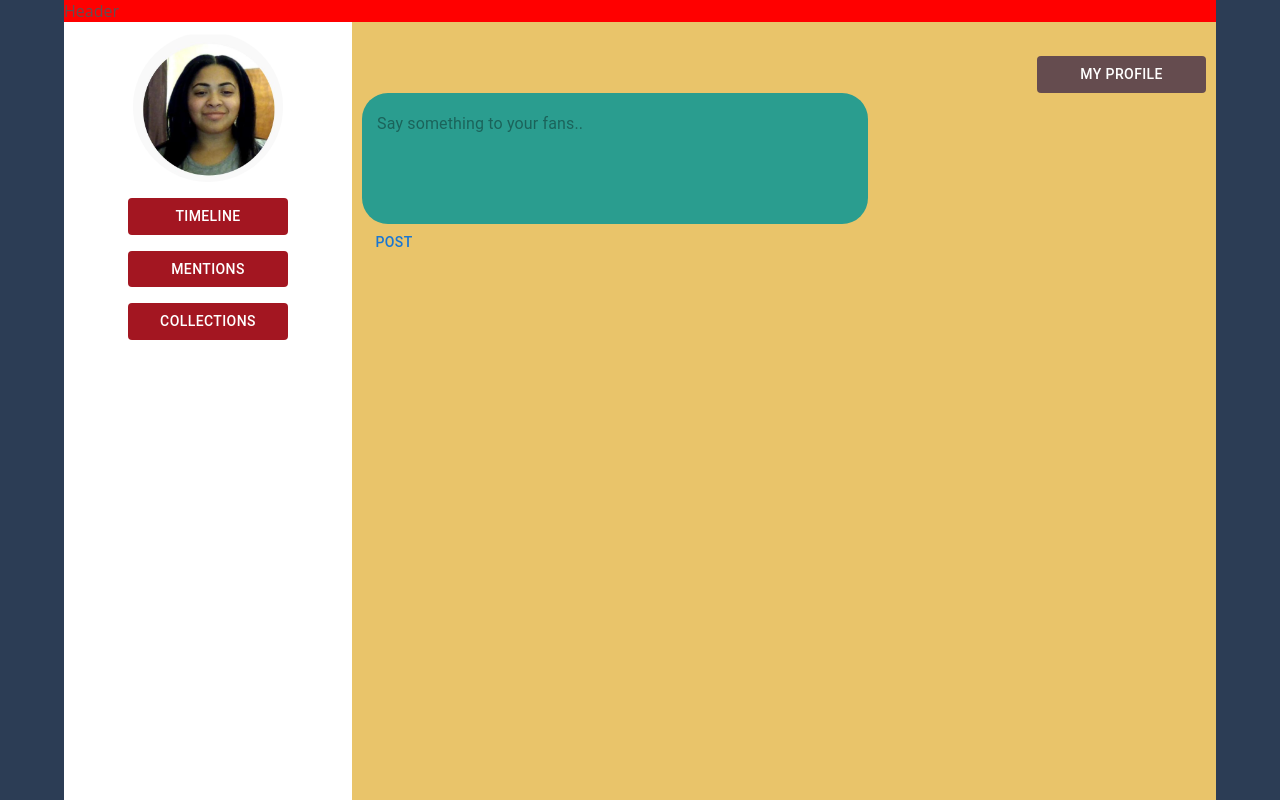
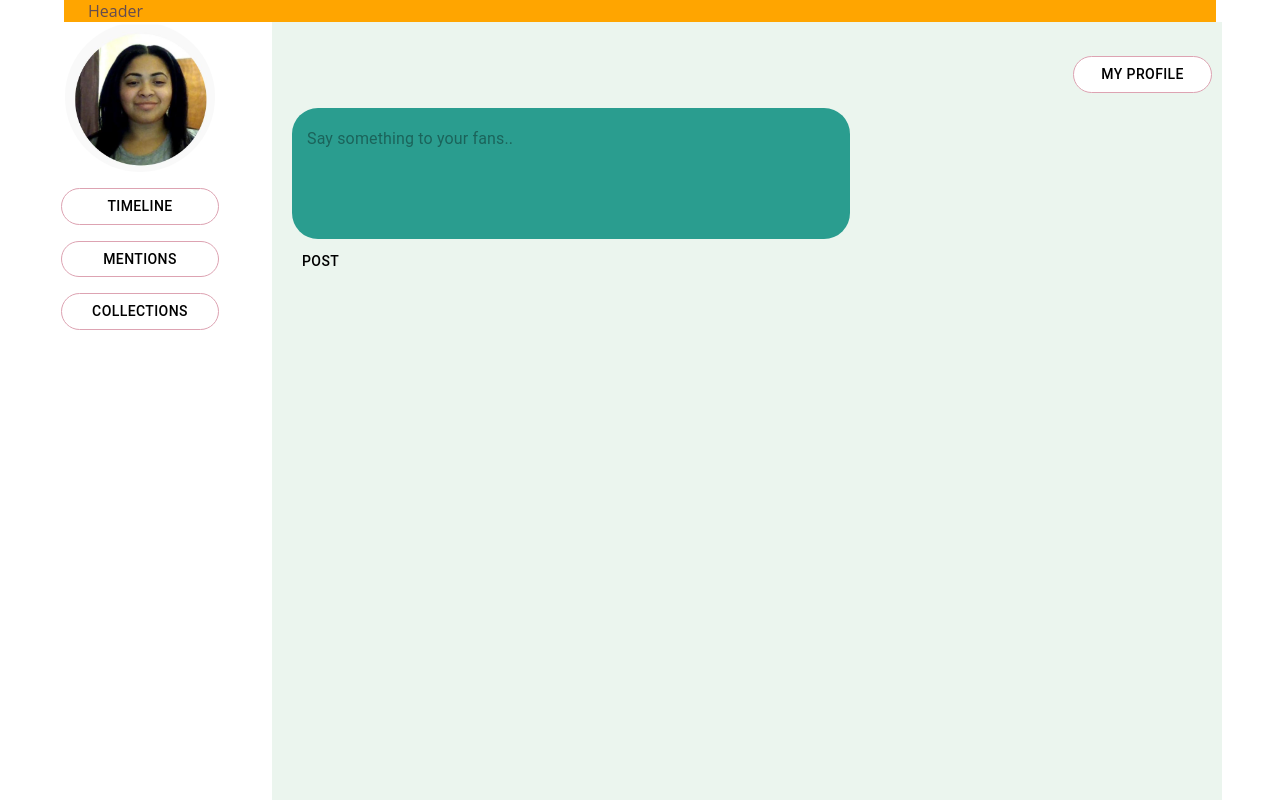
Before and after one commit to JanesWorld/SocialMediaApp_Frontend, a React (Create React App) app: page /user in a window 1280 px wide. Shown: the top 800 px of the page. Built offline with nearby package versions, Linux system fonts and the light colour scheme.

Commit message:
updated userpage styling

```diff
--- a/src/components/TextField.jsx
+++ b/src/components/TextField.jsx
@@ -9,6 +9,8 @@ const TextFieldProfile = ({ value, onChange }) => {
         display: "flex",
         justifyContent: "center",
         borderRadius: "35",
+        paddingTop: "15px",
+        paddingLeft: "10px",
       }}
     >
       <TextField
@@ -19,7 +21,8 @@ const TextFieldProfile = ({ value, onChange }) => {
         multiline
         minRows={4}
         sx={{
-          backgroundColor: "#2a9d8f",
+          backgroundColor: "#2A9D8F",
+          color: "white",
           width: "100%",
           borderRadius: "26px",
           padding: "15px",
--- a/src/layout/AppLayout.jsx
+++ b/src/layout/AppLayout.jsx
@@ -5,16 +5,17 @@ import { Footer } from "./Footer";
 
 const AppLayout = ({ children }) => {
   return (
-    <Box sx={{ backgroundColor: "#2C3D55" }}>
-      <Container className="appHeader">
+    <Box sx={{ display: "flex", flexDirection: "column", minHeight: "100vh" }}>
+      <Container component="header" className="appHeader">
         <Header />
       </Container>
-      <Container
-        sx={{ flexGrow: 1, minHeight: "600px", paddingBottom: "350px" }}
+      <Box
+        component="main"
+        sx={{ flexGrow: 2, minHeight: "600px", overflowY: "auto" }}
       >
         {children}
-      </Container>
-      <Container className="appFooter">
+      </Box>
+      <Container component="footer">
         <Footer />
       </Container>
     </Box>
--- a/src/layout/Header.jsx
+++ b/src/layout/Header.jsx
@@ -1,8 +1,8 @@
 import React from "react";
-import { Box } from "@mui/material";
+import { Box, Container } from "@mui/material";
 
 const Header = () => {
-  return <Box sx={{ backgroundColor: "red" }}>Header</Box>;
+  return <Container sx={{ backgroundColor: "orange" }}>Header</Container>;
 };
 
 export default Header;
--- a/src/pages/LoggedUser.jsx
+++ b/src/pages/LoggedUser.jsx
@@ -5,27 +5,6 @@ import TextFieldProfile from "../components/TextField";
 import Posts from "../components/Posts";
 
 const LoggedUser = () => {
-  const samplePosts = [
-    {
-      id: 1,
-      text: "FirstPost",
-      userName: "Jane Chude",
-      imageUrl: "/Profile Picture.JPG",
-    },
-    {
-      id: 2,
-      text: "SecondPost",
-      userName: "Jane Chude",
-      imageUrl: "/Profile Picture.JPG",
-    },
-    {
-      id: 1,
-      text: "ThirdPost",
-      userName: "Jane Chude",
-      imageUrl: "/Profile Picture.JPG",
-    },
-  ];
-
   const imageUrl = "/Profile Picture.JPG";
   const userName = "Jane Chude";
   const [postText, setPostText] = useState("");
@@ -33,25 +12,35 @@ const LoggedUser = () => {
 
   const handlePost = () => {
     if (postText.trim()) {
-      setPosts([...posts, { text: postText, id: Date.now() }]);
+      const newPost = {
+        id: Date.now(),
+        text: postText,
+        userName: userName,
+        imageUrl: imageUrl,
+      };
+      setPosts([newPost, ...posts]);
       setPostText("");
     }
   };
 
+  const latestFourPosts = [...posts].sort((a, b) => b.id - a.id).slice(0, 4);
+
   return (
     <Box sx={{ height: "100vh" }}>
-      <Grid container sx={{ bgcolor: "blue", height: "100%" }}>
+      <Grid
+        container
+        sx={{ height: "100%", maxWidth: "99%", marginLeft: "8px" }}
+      >
         <Grid
           item
           className="avatarNavigationLeft"
-          xs={3}
+          xs={2.5}
           sx={{
             bgcolor: "white",
             display: "flex",
             flexDirection: "column",
             alignContent: "center",
             alignItems: "center",
-            padding: "10px",
           }}
         >
           <AvatarProfile image={imageUrl} size="large" userName={userName} />
@@ -59,9 +48,15 @@ const LoggedUser = () => {
             spacing={2}
             sx={{ width: "100%", mt: 2, alignItems: "center" }}
           >
-            <Button sx={navigationButtons}>Timeline</Button>
-            <Button sx={navigationButtons}>Mentions </Button>
-            <Button sx={navigationButtons}>Collections</Button>
+            <Button sx={navigationButtons} variant="outlined">
+              Timeline
+            </Button>
+            <Button sx={navigationButtons} variant="outlined">
+              Mentions{" "}
+            </Button>
+            <Button sx={navigationButtons} variant="outlined">
+              Collections
+            </Button>
           </Stack>
         </Grid>
 
@@ -69,17 +64,16 @@ const LoggedUser = () => {
           item
           className="contentProfileRight"
           xs={9}
-          sx={{ bgcolor: "#e9c46a", padding: "10px" }}
+          sx={{ bgcolor: "#EBF5EE", padding: "10px" }}
         >
-          <Box sx={{ display: "flex", justifyContent: "flex-end", mt: 3 }}>
-            <Button
-              sx={{
-                bgcolor: "#654c4f",
-                color: "white",
-                width: "20%",
-                borderRadius: "35",
-              }}
-            >
+          <Box
+            sx={{
+              display: "flex",
+              justifyContent: "flex-end",
+              mt: 3,
+            }}
+          >
+            <Button sx={myButtons} variant="outlined">
               My Profile
             </Button>
           </Box>
@@ -87,9 +81,22 @@ const LoggedUser = () => {
             value={postText}
             onChange={(e) => setPostText(e.target.value)}
           />
-          <Button onClick={handlePost}>Post</Button>
-          <Box sx={{ mt: 3 }}>
-            {posts.map((post) => (
+          <Button
+            onClick={handlePost}
+            sx={{
+              paddingTop: "10px",
+              paddingLeft: "20px",
+              color: "black",
+              ":hover": {
+                opacity: 0.6,
+                color: "white",
+              },
+            }}
+          >
+            Post
+          </Button>
+          <Box sx={{ mt: 3, overflowY: "auto", maxHeight: "80vh" }}>
+            {latestFourPosts.map((post) => (
               <Posts
                 key={post.id}
                 imageUrl={post.imageUrl}
@@ -99,6 +106,7 @@ const LoggedUser = () => {
             ))}
           </Box>
         </Grid>
+        {/* <Grid item xs={1}></Grid> */}
       </Grid>
     </Box>
   );
@@ -107,11 +115,29 @@ const LoggedUser = () => {
 export default LoggedUser;
 
 const navigationButtons = {
-  bgcolor: "#A31621",
-  color: "white",
+  bgcolor: "white",
+  color: "black",
+  borderColor: "#DDA3B2",
+  borderWidth: "1px",
+  borderRadius: "35px",
   width: "60%",
   "&:hover": {
-    bgcolor: "#2C3D55",
-    color: "white",
+    bgcolor: "#DDA3B2",
+    color: "black",
+    borderColor: "#DDA3B2",
   },
 };
+
+const myButtons = {
+  backgroundColor: "white",
+  color: "black",
+  width: "15%",
+  borderColor: "#DDA3B2",
+  borderWidth: "1px",
+  borderRadius: "35px",
+  "&:hover": {
+    backgroundColor: "#DDA3B2",
+    color: "black",
+    borderColor: "#DDA3B2",
+  },
+};
```
Also changed, not shown: src/App.jsx (renamed from src/App.js).
